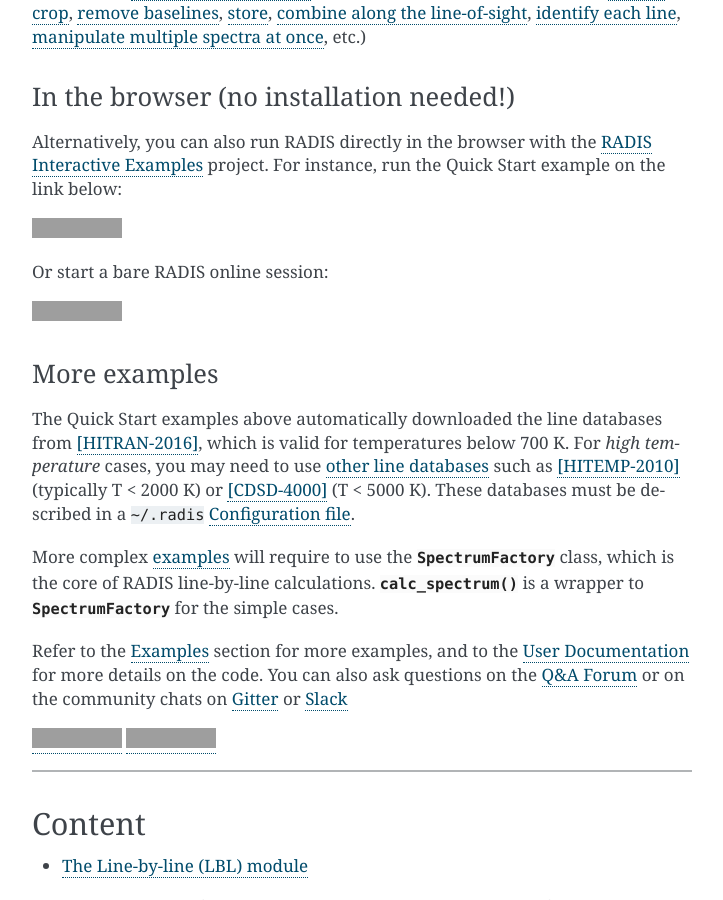
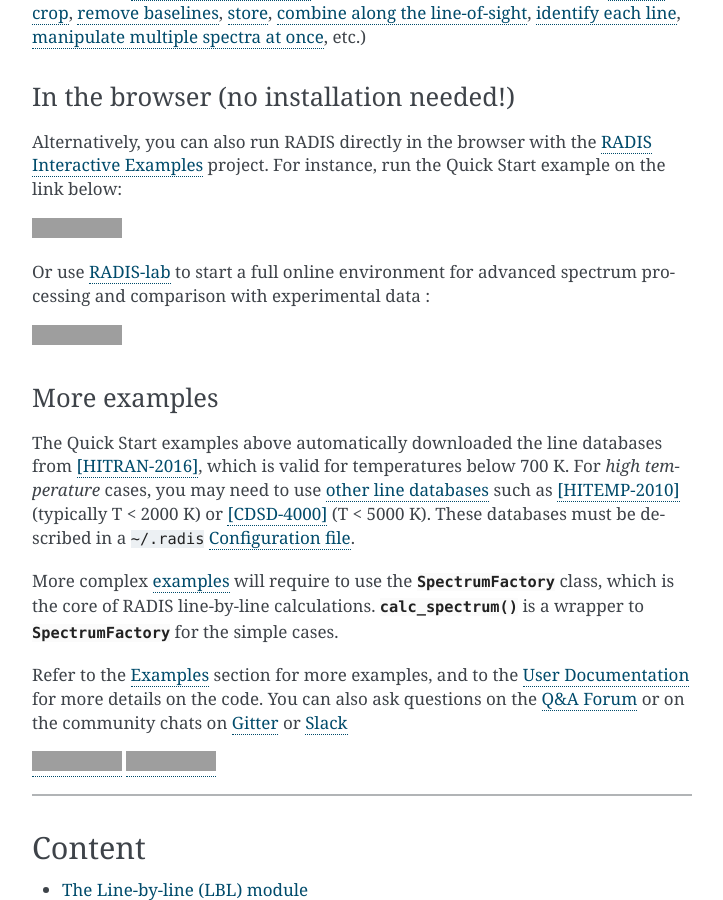
Before and after one commit to radis/radis, a Sphinx documentation site: the page built from docs/index.rst, in a window 1280 px wide and 900 px high, scrolled down 2357 px, cut to the strip 0-900 px from the top of the window. Shown: the whole strip, without its empty margins (388-1111 px from the left). Built offline with Sphinx 7.4.7, drawn with Linux system fonts in a browser that asks for light colours; pages that are not in the unit, such as notebooks, are missing from menus; comment, search, counter and statistics services are not loaded; some of the changed text lies outside the part shown; grey boxes are pictures that could not be loaded.

Commit message:
(docs) mention radis-online & radis-lab

```diff
--- a/docs/index.rst
+++ b/docs/index.rst
@@ -110,11 +110,13 @@
     :target: https://mybinder.org/v2/gh/radis/radis-examples/master?filepath=first_example.ipynb
     :alt: https://mybinder.org/v2/gh/radis/radis-examples/master?filepath=first_example.ipynb
 
-Or start a bare RADIS online session:
+Or use :ref:`RADIS-lab <label_radis_lab>` to start a full online environment for advanced spectrum processing
+and comparison with experimental data :
 
 .. image:: https://mybinder.org/badge.svg
-    :target: https://mybinder.org/v2/gh/radis/radis-examples/master?filepath=radis_online.ipynb
-    :alt: https://mybinder.org/v2/gh/radis/radis-examples/master?filepath=radis_online.ipynb
+    :target: https://mybinder.org/v2/gh/radis/radis-lab/main?urlpath=lab/tree/compare_with_experiment.ipynb
+    :alt: https://mybinder.org/v2/gh/radis/radis-lab/main?urlpath=lab/tree/compare_with_experiment.ipynb
+
 
 More examples
 =============
```
Also changed, not shown: other parts of docs/index.rst (+1 -0 lines), docs/online/online.rst (added, +40 -0 lines).
